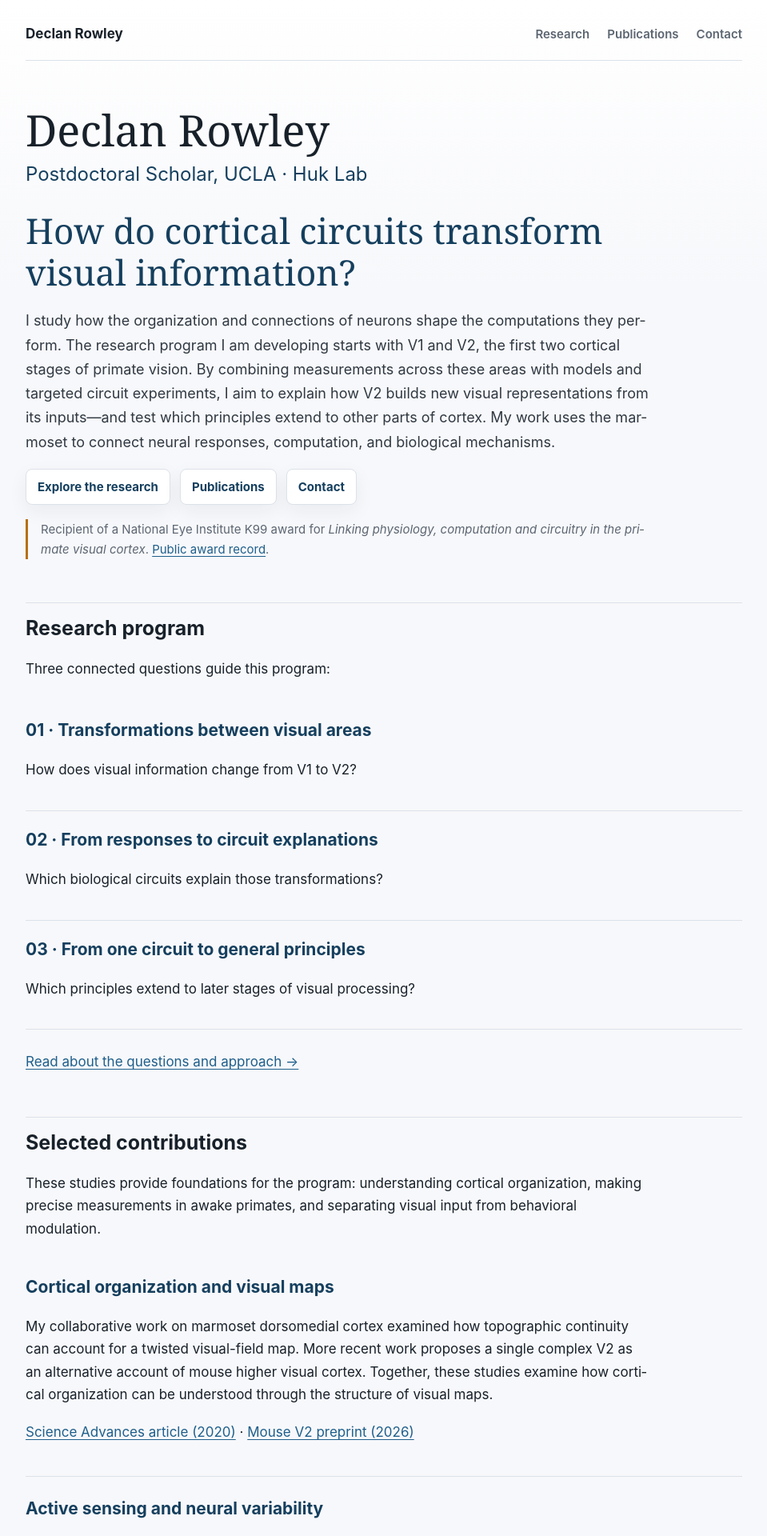
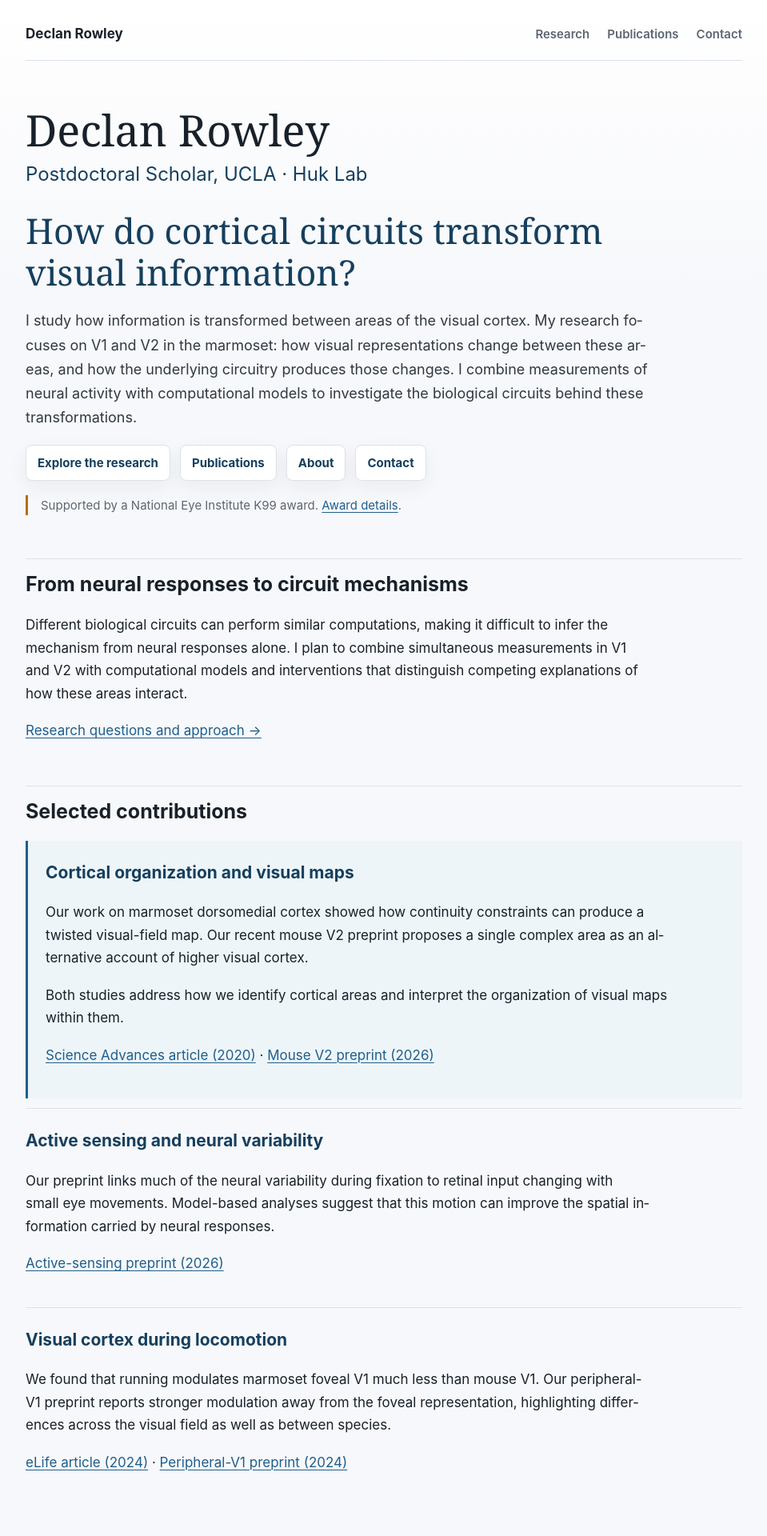
Before and after one commit to decrow3/decrow3.github.io, a Sphinx documentation site: the page built from docs/source/index.rst, in a window 1280 px wide. Shown: the top 1920 px of the page at 80% size, without its empty margins (160-1119 px from the left). Built offline with Sphinx 7.4.7, drawn with Linux system fonts in a browser that asks for light colours; some of the changed text lies outside the part shown.

Commit message:
Refine research overview and biography and add Scholar link

```diff
--- a/docs/source/Research.rst
+++ b/docs/source/Research.rst
@@ -5,21 +5,28 @@ Research
 
 .. rst-class:: page-intro
 
-How do biological circuits transform information between visual areas?
+Linking physiology, computation, and circuitry in the primate visual cortex.
 
-My research connects cortical physiology, computation, and circuitry. The starting point is marmoset V1 and V2, with the longer-term goal of understanding principles that extend to additional stages of visual processing.
+My goal is to understand how information is transformed between areas of the visual cortex. I focus on the first two cortical stages of vision, V1 and V2, in the marmoset. A model of this circuit should explain how V2 neurons respond to visual inputs as a function of the signals they receive from V1.
 
-Measurements, models, and interventions
----------------------------------------
+Connecting neural responses to biological mechanisms
+-------------------------------------------------------
 
-Similar neural responses can arise from different biological circuits. Measurements reveal what neurons respond to, but may not uniquely identify the mechanism. Combining those observations with models and interventions provides a way to test competing circuit explanations.
+Different biological circuits can perform similar computations, while similar circuits can perform different computations. My research seeks to reconcile this disconnect between function and circuitry. Understanding what a neuron responds to is part of the problem; explaining how those responses arise requires connecting measurements of neural activity with models of the underlying circuit.
 
-The program combines simultaneous neural measurements with computational models and experimental interventions. High-density electrophysiology and calcium imaging provide complementary observations. Optogenetic and chemogenetic approaches are planned tools for testing circuit explanations.
+Measuring and testing the circuit
+------------------------------------
+
+I plan to combine simultaneous measurements of V1 and V2 activity, using high-density electrophysiology and calcium imaging, with computational models of the circuit between them. Measuring both areas together will allow me to relate the activity of V2 neurons to the signals available from V1.
+
+Alongside these measurements, I plan to use optogenetic and chemogenetic interventions to alter neural activity and test the models. These approaches connect the description of neural responses to experiments on the circuits that produce them.
+
+The longer-term aim is to extend this approach to additional stages of visual processing, asking which aspects of the circuit explanation carry over and which need to change.
 
 Supported by National Eye Institute award K99EY037839, *Linking physiology, computation and circuitry in the primate visual cortex*. `Award details <https://taggs.hhs.gov/Detail/AwardDetail?arg_AwardNum=K99EY037839&arg_ProgOfficeCode=124>`__.
 
-Published foundations
----------------------
+Related work
+----------------
 
 **Cortical organization.** Our work on marmoset dorsomedial cortex combined modeling and electrophysiology to examine how continuity constraints can produce a twisted visual-field map. The results show why a change in visual-field map orientation need not mark the boundary between separate cortical areas.
 
--- a/docs/source/_includes/site_footer.rst
+++ b/docs/source/_includes/site_footer.rst
@@ -3,6 +3,7 @@
    <footer class="site-footer">
      <span>Declan Rowley · UCLA</span>
      <a href="mailto:declanrowley@g.ucla.edu">Email</a>
+     <a href="https://scholar.google.com/citations?user=sH1o-U0AAAAJ&amp;hl=en">Google Scholar</a>
      <a href="https://orcid.org/0000-0002-3529-4411">ORCID</a>
      <a href="https://github.com/decrow3">GitHub</a>
    </footer>
--- a/docs/source/_static/custom.css
+++ b/docs/source/_static/custom.css
@@ -48,6 +48,13 @@
 
 .contribution + .contribution {
   border-top: 1px solid var(--line);
+}
+
+.contribution-featured {
+  margin-bottom: 12px;
+  padding: 22px;
+  border-left: 3px solid var(--blue);
+  background: var(--soft-blue);
 }
 
 .site-footer {
--- a/docs/source/index.rst
+++ b/docs/source/index.rst
@@ -13,57 +13,37 @@ How do cortical circuits transform visual information?
 
 .. rst-class:: intro-copy
 
-I study how the organization and connections of neurons shape the computations they perform. The research program I am developing starts with V1 and V2, the first two cortical stages of primate vision. By combining measurements across these areas with models and targeted circuit experiments, I aim to explain how V2 builds new visual representations from its inputs—and test which principles extend to other parts of cortex. My work uses the marmoset to connect neural responses, computation, and biological mechanisms.
+I study how information is transformed between areas of the visual cortex. My research focuses on V1 and V2 in the marmoset: how visual representations change between these areas, and how the underlying circuitry produces those changes. I combine measurements of neural activity with computational models to investigate the biological circuits behind these transformations.
 
 .. container:: profile-actions
 
-   `Explore the research <Research.html>`__ `Publications <Publications.html>`__ `Contact <#contact>`__
+   `Explore the research <Research.html>`__ `Publications <Publications.html>`__ `About <#about>`__ `Contact <#contact>`__
 
 .. rst-class:: award-note
 
-Recipient of a National Eye Institute K99 award for *Linking physiology, computation and circuitry in the primate visual cortex*. `Public award record <https://taggs.hhs.gov/Detail/AwardDetail?arg_AwardNum=K99EY037839&arg_ProgOfficeCode=124>`__.
+Supported by a National Eye Institute K99 award. `Award details <https://taggs.hhs.gov/Detail/AwardDetail?arg_AwardNum=K99EY037839&arg_ProgOfficeCode=124>`__.
 
 .. _research-focus:
 
-Research program
---------------------
+From neural responses to circuit mechanisms
+-----------------------------------------------
 
-Three connected questions guide this program:
+Different biological circuits can perform similar computations, making it difficult to infer the mechanism from neural responses alone. I plan to combine simultaneous measurements in V1 and V2 with computational models and interventions that distinguish competing explanations of how these areas interact.
 
-.. container:: research-questions
-
-   .. container:: research-question
-
-      **01 · Transformations between visual areas**
-
-      How does visual information change from V1 to V2?
-
-   .. container:: research-question
-
-      **02 · From responses to circuit explanations**
-
-      Which biological circuits explain those transformations?
-
-   .. container:: research-question
-
-      **03 · From one circuit to general principles**
-
-      Which principles extend to later stages of visual processing?
-
-`Read about the questions and approach → <Research.html>`__
+`Research questions and approach → <Research.html>`__
 
 Selected contributions
 --------------------------
 
-These studies provide foundations for the program: understanding cortical organization, making precise measurements in awake primates, and separating visual input from behavioral modulation.
-
 .. container:: contribution-list
 
-   .. container:: contribution
+   .. container:: contribution contribution-featured
 
       **Cortical organization and visual maps**
 
-      My collaborative work on marmoset dorsomedial cortex examined how topographic continuity can account for a twisted visual-field map. More recent work proposes a single complex V2 as an alternative account of mouse higher visual cortex. Together, these studies examine how cortical organization can be understood through the structure of visual maps.
+      Our work on marmoset dorsomedial cortex showed how continuity constraints can produce a twisted visual-field map. Our recent mouse V2 preprint proposes a single complex area as an alternative account of higher visual cortex.
+
+      Both studies address how we identify cortical areas and interpret the organization of visual maps within them.
 
       `Science Advances article (2020) <https://doi.org/10.1126/sciadv.aaz8673>`__ · `Mouse V2 preprint (2026) <https://doi.org/10.1101/2024.10.10.617533>`__
 
@@ -71,7 +51,7 @@ These studies provide foundations for the program: understanding cortical organi
 
       **Active sensing and neural variability**
 
-      Our recent preprint examines how tiny eye movements during fixation shape activity in marmoset visual cortex. The results link much of the measured variability to changing retinal input, while model-based analyses suggest that this motion can improve the spatial information carried by neural responses.
+      Our preprint links much of the neural variability during fixation to retinal input changing with small eye movements. Model-based analyses suggest that this motion can improve the spatial information carried by neural responses.
 
       `Active-sensing preprint (2026) <https://doi.org/10.64898/2026.10.12.758571>`__
 
@@ -79,14 +59,20 @@ These studies provide foundations for the program: understanding cortical organi
 
       **Visual cortex during locomotion**
 
-      We found that running modulates marmoset foveal V1 much less than mouse V1. Follow-up work examines stronger running-related modulation in the peripheral representation of primate V1. Together, these studies show why species and retinotopic location matter when interpreting behavioral influences on vision.
+      We found that running modulates marmoset foveal V1 much less than mouse V1. Our peripheral-V1 preprint reports stronger modulation away from the foveal representation, highlighting differences across the visual field as well as between species.
 
       `eLife article (2024) <https://doi.org/10.7554/eLife.87736.3>`__ · `Peripheral-V1 preprint (2024) <https://doi.org/10.1101/2024.10.10.617723>`__
 
 About
 ---------
 
-I am a Postdoctoral Scholar in Alex Huk's laboratory at UCLA, in the Departments of Psychiatry & Biobehavioral Sciences and Ophthalmology. My research experience spans cortical maps, calcium imaging, electrophysiology, psychophysics, and computational analysis. I have developed and implemented tools for studying vision in awake marmosets, providing the experimental foundation for my questions about interactions between cortical areas.
+I am a Postdoctoral Scholar in Alex Huk's laboratory at UCLA, in the Departments of Psychiatry & Biobehavioral Sciences and Ophthalmology.
+
+At Monash, Marcello Rosa, Elizabeth Zavitz, and Hsin-Hao Yu taught me electrophysiology, data analysis, and how to think about visual maps and cortical areas. I began by mapping receptive fields by hand with single-electrode recordings, then worked with multielectrode arrays. During my PhD, I spent time in Tetsuo Yamamori's laboratory at RIKEN in Japan, working with Osamu Sadakane and learning one- and two-photon calcium imaging. That imaging work remains an important foundation for the research I am pursuing now.
+
+I then joined the Nauhaus and Huk labs at the University of Texas at Austin before moving to UCLA with Alex. Having worked mostly with anesthetized animals, I learned in the US how different and difficult it is to study vision in awake animals.
+
+My current mentors are Alex Huk, Lindsey Glickfeld, and Dario Ringach. Building on my experience with electrophysiology, imaging, and visual maps, I aim to explain how circuits transform information between visual areas.
 
 Contact
 -----------
```
Also changed, not shown: 7 other files.
